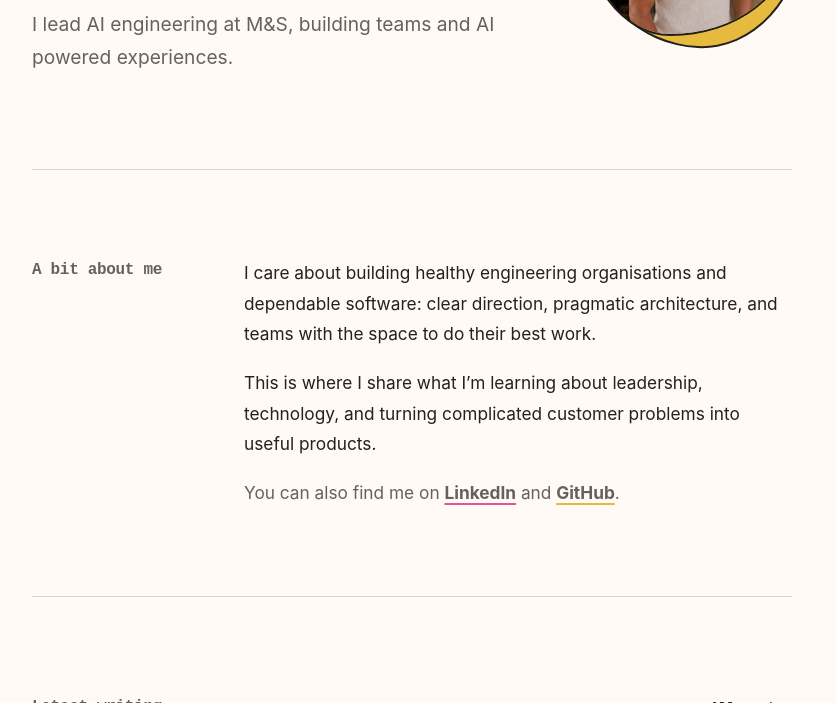
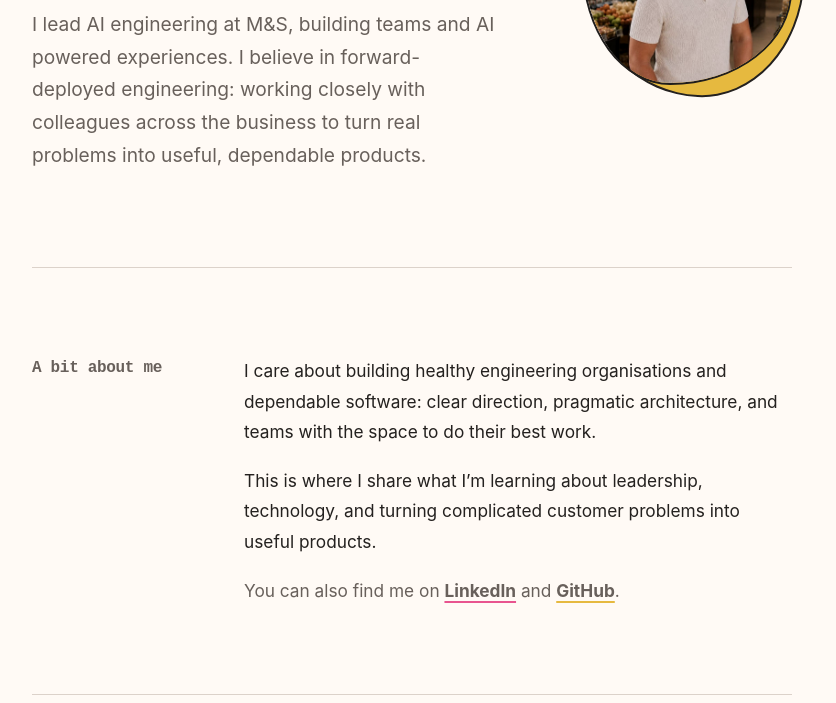
Before and after one commit to webstercharly/personal-site, an Astro site: page / in a window 1280 px wide. Shown: the part 397-1100 px from the top of the page, without its empty margins (228-1064 px from the left). Built offline with nearby package versions, Linux system fonts and the light colour scheme; Astro itself is replaced by a stand-in of ours.

Commit message:
content: describe forward-deployed engineering

```diff
--- a/src/pages/index.astro
+++ b/src/pages/index.astro
@@ -30,7 +30,9 @@ try {
         <p class="eyebrow">Head of AI Engineering.</p>
         <h1>Behind better experiences.</h1>
         <p class="lede">
-          I lead AI engineering at M&amp;S, building teams and AI powered experiences.
+          I lead AI engineering at M&amp;S, building teams and AI powered experiences. I believe in
+          forward-deployed engineering: working closely with colleagues across the business to turn
+          real problems into useful, dependable products.
         </p>
       </div>
 
```
